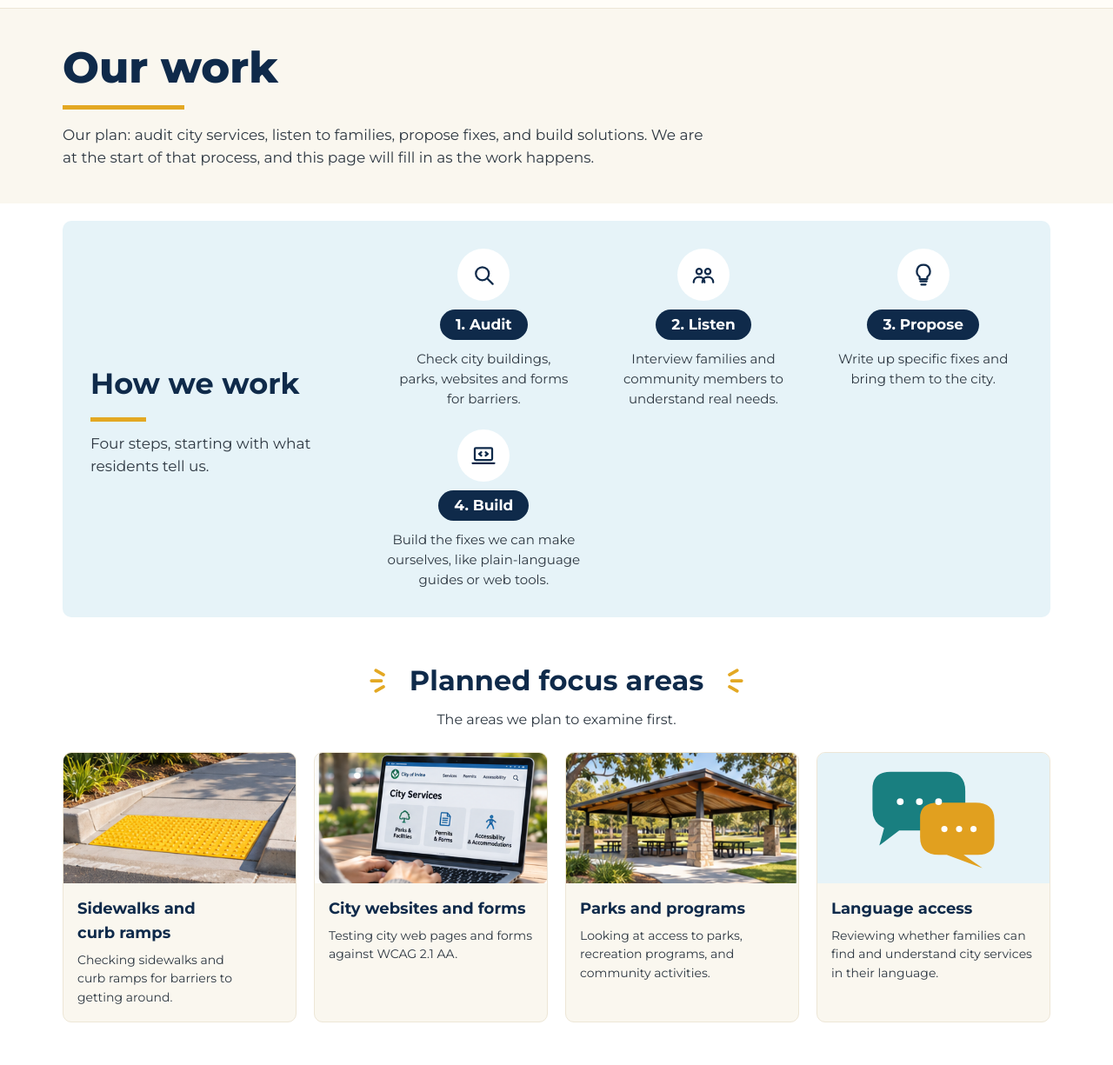
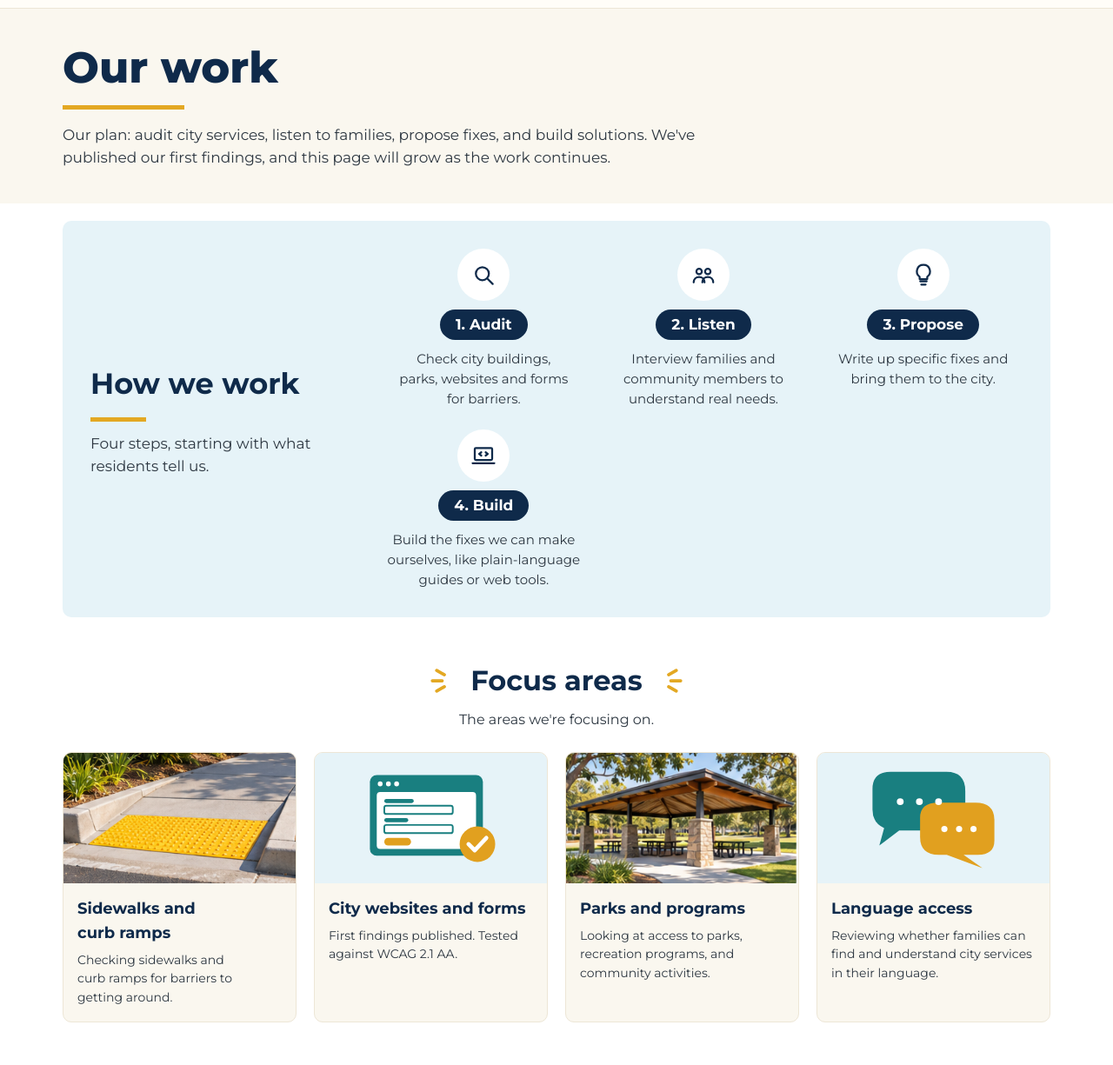
Before and after one commit to kftadros/ENABLE_CA, a plain HTML site: page our-work.html in a window 1280 px wide. Shown: the part 75-1300 px from the top of the page at 87% size. Drawn offline with Linux system fonts and the light colour scheme.

Commit message:
Copy fixes and replace laptop illustration with an icon

```diff
--- a/our-work.html
+++ b/our-work.html
@@ -37,7 +37,7 @@
 <div style="flex: 1 1 400px; min-width: 0; padding: 40px var(--gut) 40px max(var(--gut), calc((100% - 1136px) / 2)); box-sizing: border-box; display: flex; flex-direction: column; gap: 16px; align-items: flex-start; justify-content: center">
 <h1 id="hero-h" style="font-size: clamp(2.1rem, 3.9vw, 3.1rem); line-height: 1.1">Our work</h1>
 <div aria-hidden="true" style="width: 140px; height: 5px; background: #E3A823; border-radius: 0px"></div>
-<p style="max-width: 44em">Our plan: audit city services, listen to families, propose fixes, and build solutions. We are at the start of that process, and this page will fill in as the work happens.</p>
+<p style="max-width: 44em">Our plan: audit city services, listen to families, propose fixes, and build solutions. We've published our first findings, and this page will grow as the work continues.</p>
 </div>
 </section>
 
@@ -77,19 +77,19 @@
 <div style="display: flex; flex-direction: column; gap: 8px; align-items: center; text-align: center">
 <div style="display: flex; align-items: center; gap: 20px">
 <svg class="sp" aria-hidden="true" viewBox="0 0 24 24"><path d="M14 12H5M16 6.500L9 2.500M16 17.500L9 21.500"></path></svg>
-<h2 id="focus-h" style="font-size: clamp(1.6rem, 2.8vw, 2rem)">Planned focus areas</h2>
+<h2 id="focus-h" style="font-size: clamp(1.6rem, 2.8vw, 2rem)">Focus areas</h2>
 <svg class="sp" aria-hidden="true" viewBox="0 0 24 24"><path d="M10 12h9M8 6.500l7-4M8 17.500l7 4"></path></svg>
 </div>
-<p style="font-size: 16px">The areas we plan to examine first.</p>
+<p style="font-size: 16px">The areas we're focusing on.</p>
 </div>
 <ul style="list-style: none; margin: 0; padding: 0; display: grid; grid-template-columns: repeat(auto-fit, minmax(min(250px, 100%), 1fr)); gap: 20px">
 <li class="card" style="overflow: hidden; display: flex; flex-direction: column">
 <img src="images/curb-ramp.png" alt="Curb ramp with a yellow tactile warning strip (illustration)." style="display: block; width: 100%; height: 150px; object-fit: cover">
 <div style="padding: 16px; display: flex; flex-direction: column; gap: 6px"><h3 style="font-size: 18px">Sidewalks and curb ramps</h3><p style="font-size: 14px">Checking sidewalks and curb ramps for barriers to getting around.</p></div>
 </li>
-<li class="card" style="overflow: hidden; display: flex; flex-direction: column">
-<img src="images/city-website-laptop.png" alt="Laptop showing a concept city services web page (illustration)." style="display: block; width: 100%; height: 150px; object-fit: cover">
-<div style="padding: 16px; display: flex; flex-direction: column; gap: 6px"><h3 style="font-size: 18px">City websites and forms</h3><p style="font-size: 14px">Testing city web pages and forms against WCAG 2.1 AA.</p></div>
+<li class="card card-link" style="overflow: hidden; display: flex; flex-direction: column">
+<img src="images/web-form.svg" alt="" style="display: block; width: 100%; height: 150px; object-fit: contain; background: #E6F3F8; padding: 12px; box-sizing: border-box">
+<div style="padding: 16px; display: flex; flex-direction: column; gap: 6px"><h3 style="font-size: 18px"><a href="findings.html">City websites and forms</a></h3><p style="font-size: 14px">First findings published. Tested against WCAG 2.1 AA.</p></div>
 </li>
 <li class="card" style="overflow: hidden; display: flex; flex-direction: column">
 <img src="images/park-pavilion.png" alt="Covered picnic pavilion in a park (illustration)." style="display: block; width: 100%; height: 150px; object-fit: cover">
--- a/styles.css
+++ b/styles.css
@@ -99,3 +99,13 @@ footer nav a{padding:10px 0 !important}
 .fd-body ul,.lims{margin:0;padding-left:1.2em;display:flex;flex-direction:column;gap:8px}
 .recs{margin:0;padding-left:1.5em;display:flex;flex-direction:column;gap:12px;max-width:52em}
 .recs li::marker{font-weight:700;color:#0F2A4A}
+
+/* Whole card clickable through its heading link */
+.card-link{position:relative}
+.card-link h3 a{text-decoration:none}
+.card-link h3 a::after{content:"";position:absolute;inset:0;border-radius:10px}
+@supports selector(:has(a)){
+.card-link:has(a:focus-visible){outline:3px solid #1D4ED8;outline-offset:3px}
+.card-link h3 a:focus-visible{outline:none}
+}
+@media (hover:hover){.card-link:hover{border-color:#1D4ED8}.card-link:hover h3 a{text-decoration:underline}}
```
Also changed, not shown: findings.html (+1 -1 lines), index.html (+2 -2 lines), images/web-form.svg (added).
